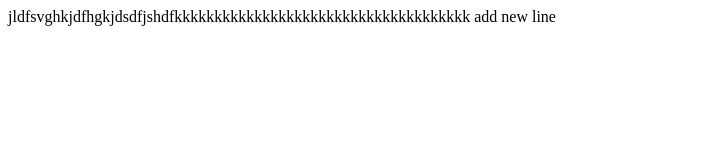
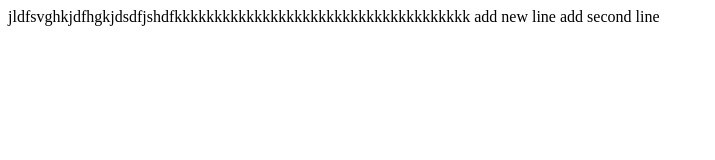
Before and after one commit to anil1234kumar/git-hub, a plain HTML site: page index.html in a window 1280 px wide. Shown: the whole page, without its empty margins (0-715 px from the left). Drawn offline with Linux system fonts and the light colour scheme.

Commit message:
second line add

```diff
--- a/index.html
+++ b/index.html
@@ -8,5 +8,6 @@
   </head>
   <body>
     jldfsvghkjdfhgkjdsdfjshdfkkkkkkkkkkkkkkkkkkkkkkkkkkkkkkkkkkkkk add new line
+    add second line
   </body>
 </html>
```
